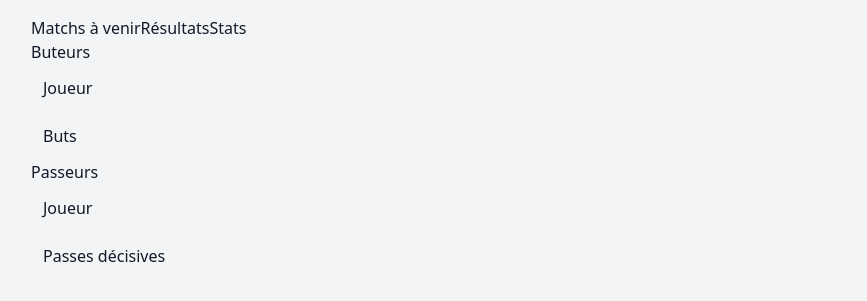
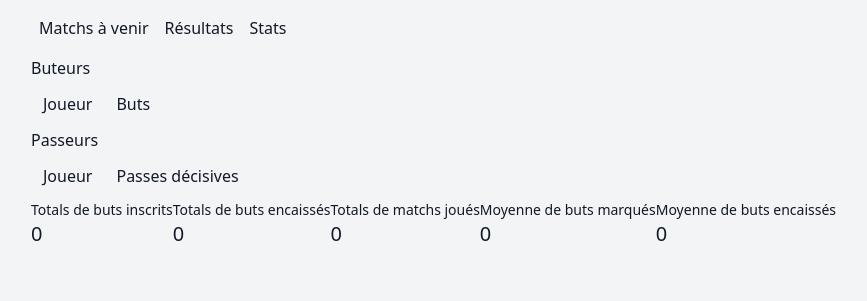
Before and after one commit to patjennings/qeld, a Django app: page /stats/ in a window 1280 px wide. Shown: the top 301 px of the page, without its empty margins (97-964 px from the left). Run offline with Django 4.2, Linux system fonts and the light colour scheme; data that the repository does not hold is empty.

Commit message:
stats created

```diff
--- a/public/style.css
+++ b/public/style.css
@@ -629,12 +629,36 @@ a{
   margin-bottom: 0.5rem;
 }
 
+.mb-4 {
+  margin-bottom: 1rem;
+}
+
 .block {
   display: block;
 }
 
 .flex {
   display: flex;
+}
+
+.table {
+  display: table;
+}
+
+.table-cell {
+  display: table-cell;
+}
+
+.table-header-group {
+  display: table-header-group;
+}
+
+.table-row-group {
+  display: table-row-group;
+}
+
+.table-row {
+  display: table-row;
 }
 
 .flex-row {
@@ -677,12 +701,26 @@ a{
   background-color: rgb(226 232 240 / var(--tw-bg-opacity));
 }
 
+.bg-slate-50 {
+  --tw-bg-opacity: 1;
+  background-color: rgb(248 250 252 / var(--tw-bg-opacity));
+}
+
 .p-3 {
   padding: 0.75rem;
 }
 
 .p-4 {
   padding: 1rem;
+}
+
+.p-6 {
+  padding: 1.5rem;
+}
+
+.px-2 {
+  padding-left: 0.5rem;
+  padding-right: 0.5rem;
 }
 
 .pb-1 {
@@ -695,6 +733,10 @@ a{
 
 .pt-4 {
   padding-top: 1rem;
+}
+
+.text-left {
+  text-align: left;
 }
 
 .text-2xl {
@@ -717,6 +759,15 @@ a{
   line-height: 1.25rem;
 }
 
+.text-xl {
+  font-size: 1.25rem;
+  line-height: 1.75rem;
+}
+
+.font-bold {
+  font-weight: 700;
+}
+
 .text-slate-500 {
   --tw-text-opacity: 1;
   color: rgb(100 116 139 / var(--tw-text-opacity));
--- a/season_manager/models.py
+++ b/season_manager/models.py
@@ -6,6 +6,7 @@ class Poll(models.Model):
     present = models.JSONField(default=[])
     absent = models.JSONField(default=[])
     audience = models.JSONField(default=[])
+    poll_season = models.CharField(max_length=255,default='')
 
 class Game(models.Model):
     game_title = models.CharField(max_length=255)
--- a/season_manager/static/style.css
+++ b/season_manager/static/style.css
@@ -759,6 +759,11 @@ a{
   line-height: 1.25rem;
 }
 
+.text-xl {
+  font-size: 1.25rem;
+  line-height: 1.75rem;
+}
+
 .font-bold {
   font-weight: 700;
 }
--- a/season_manager/templates/stats.html
+++ b/season_manager/templates/stats.html
@@ -56,4 +56,27 @@ Games
     {% endif %}
     {% endfor %}
 </div>
+<div class="stats flex flex-row">
+    <div class="stat flex flex-col">
+        <p class="text-sm">Totals de buts inscrits</p>
+        <p class="text-xl">{{total_competition_goals_for}}</p>
+    </div>
+    <div class="stat flex flex-col">
+        <p class="text-sm">Totals de buts encaissés</p>
+        <p class="text-xl">{{total_competition_goals_against}}</p>
+    </div>
+    <div class="stat flex flex-col">
+        <p class="text-sm">Totals de matchs joués</p>
+        <p class="text-xl">{{total_competition_games}}</p>
+    </div>
+
+    <div class="stat flex flex-col">
+        <p class="text-sm">Moyenne de buts marqués</p>
+        <p class="text-xl">{{ratio_competition_for}}</p>
+    </div>
+    <div class="stat flex flex-col">
+        <p class="text-sm">Moyenne de buts encaissés</p>
+        <p class="text-xl">{{ratio_competition_against}}</p>
+    </div>
+</div>
 {% endblock %}
--- a/season_manager/views.py
+++ b/season_manager/views.py
@@ -182,11 +182,18 @@ def poll_answer(request, id):
 
 def results(request):
     games = Game.objects.all().values()
+    display_season = request.GET.get('display_season')
+
+    # check la saison affichée
+    current_season = __season
+    if display_season != None:
+        current_season = display_season
 
     games_list = []
 
     for game in games:
-        games_list.append(game)
+        if game['game_season'] == current_season:
+            games_list.append(game)
 
     sorted_games_list = sorted(games_list, key=lambda item:item['game_date'])
 
@@ -202,23 +209,88 @@ def stats(request):
     players = Player.objects.all().values()
     polls = Poll.objects.all().values()
 
+    # check la saison affichée
+    display_season = request.GET.get('display_season')
+    current_season = __season
+    if display_season != None:
+        current_season = display_season
+
     strikers = {}
     passers = {}
+
+    games_amical = []
+    games_championnat = []
+    games_coupe = []
+
+    games_amical_total = 0
+    games_championnat_total = 0
+    games_coupe_total = 0
+
+    amical_goals_for = 0
+    amical_goals_against = 0
+    championnat_goals_for = 0
+    championnat_goals_against = 0
+    coupe_goals_for = 0
+    coupe_goals_against = 0
+    total_competition_goals_for = 0
+    total_all_goals_for = 0
+    total_competition_goals_against = 0
+    total_all_goals_against = 0
+    total_competition_games = 0
+    total_all_games = 0
+    ratio_all_for = 0
+    ratio_competition_for = 0
+    ratio_all_against = 0
+    ratio_competition_against = 0
 
     for player in players:
         strikers[player['id']] = {'presence': 0, 'goals': 0}
         passers[player['id']] = {'presence': 0, 'assists': 0}
 
     for game in games:
-        for goals in game['game_goals']:
-            strikers[goals]['goals'] += 1
-        for assists in game['game_assists']:
-            passers[assists]['assists'] += 1
+        if game['game_season'] == current_season:
+            for goals in game['game_goals']:
+                strikers[goals]['goals'] += 1
+            for assists in game['game_assists']:
+                passers[assists]['assists'] += 1
+            if game['game_type'] == 'championnat':
+                games_championnat.append(game)
+            if game['game_type'] == 'coupe':
+                games_coupe.append(game)
+            if game['game_type'] == 'amical':
+                games_amical.append(game)
+
+    for game in games_amical:
+        amical_goals_for += game['goals_for']
+        amical_goals_against += game['goals_against']
+        games_amical_total += 1
+    for game in games_championnat:
+        championnat_goals_for += game['goals_for']
+        championnat_goals_against += game['goals_against']
+        games_championnat_total += 1
+    for game in games_coupe:
+        coupe_goals_for += game['goals_for']
+        coupe_goals_against += game['goals_against']
+        games_coupe_total += 1
 
     for poll in polls:
-        for present in poll['present']:
-            strikers[present]['presence'] +=1
-            passers[present]['presence'] +=1
+        if poll['poll_season'] == current_season:
+            for present in poll['present']:
+                strikers[present]['presence'] +=1
+                passers[present]['presence'] +=1
+
+    total_competition_goals_for = championnat_goals_for + coupe_goals_for
+    total_all_goals_for = amical_goals_for + championnat_goals_for + coupe_goals_for
+    total_competition_goals_against = championnat_goals_against + coupe_goals_against
+    total_all_goals_against = amical_goals_against + championnat_goals_against + coupe_goals_against
+    total_competition_games = games_championnat_total + games_coupe_total
+    total_all_games = games_amical_total + games_championnat_total + games_coupe_total
+    if total_all_games > 0:
+        ratio_all_for = "{:.2f}".format(total_all_goals_for/total_all_games)
+        ratio_all_against = "{:.2f}".format(total_all_goals_against/total_all_games)
+    if total_competition_games > 0:
+        ratio_competition_for = "{:.2f}".format(total_competition_goals_for/total_competition_games)
+        ratio_competition_against = "{:.2f}".format(total_competition_goals_against/total_competition_games)
 
     sorted_strikers = sorted(strikers.items(), key=lambda item: item[1]['goals'], reverse=True)
     sorted_strikers_dict = {}
@@ -230,13 +302,30 @@ def stats(request):
     for key,value in sorted_passers:
         sorted_passers_dict[key] = value
 
-    print(strikers)
-
     template = loader.get_template('stats.html')
     context = {
         'players': players,
         'strikers': sorted_strikers_dict,
-        'passers': sorted_passers_dict
+        'passers': sorted_passers_dict,
+        'games_amical_total': games_amical_total,
+        'games_championnat_total': games_championnat_total,
+        'games_coupe_total': games_coupe_total,
+        'amical_goals_for': amical_goals_for,
+        'amical_goals_against': amical_goals_against,
+        'championnat_goals_for': championnat_goals_for,
+        'championnat_goals_against': championnat_goals_against,
+        'coupe_goals_for': coupe_goals_for,
+        'coupe_goals_against': coupe_goals_against,
+    'total_competition_goals_for': total_competition_goals_for,
+    'total_all_goals_for': total_all_goals_for,
+    'total_competition_goals_against': total_competition_goals_against,
+    'total_all_goals_against': total_all_goals_against,
+    'total_competition_games': total_competition_games,
+    'total_all_games': total_all_games,
+    'ratio_all_for': ratio_all_for,
+    'ratio_competition_for': ratio_competition_for,
+    'ratio_all_against': ratio_all_against,
+    'ratio_competition_against': ratio_competition_against,
     }
 
     return HttpResponse(template.render(context, request))
```
Also changed, not shown: season_manager/migrations/0019_poll_poll_season.py (added), 1 other file.
